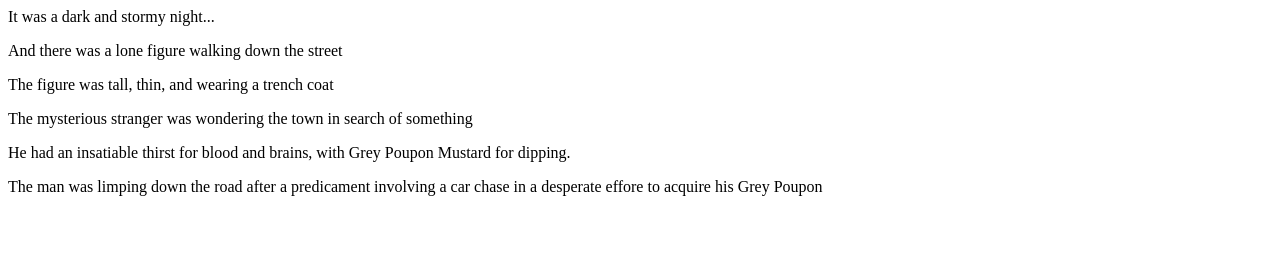
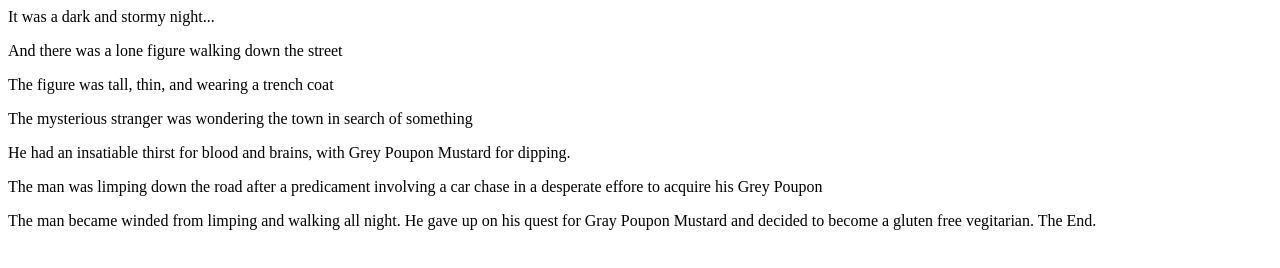
Before and after one commit to shelitha46/Fire-story, a plain HTML site: page index.html in a window 1280 px wide. Drawn offline with Linux system fonts and the light colour scheme.

Commit message:
Ended the story

```diff
--- a/index.html
+++ b/index.html
@@ -8,3 +8,4 @@
 <p>The mysterious stranger was wondering the town in search of something</p>
 <p>He had an insatiable thirst for blood and brains, with  Grey Poupon Mustard for dipping.</p>
 <p>The man was limping down the road after a predicament involving a car chase in a desperate effore to acquire his Grey Poupon</p>
+<p>The man became winded from limping and walking all night. He gave up on his quest for Gray Poupon Mustard and decided to become a gluten free vegitarian.  The End.</p>
```
